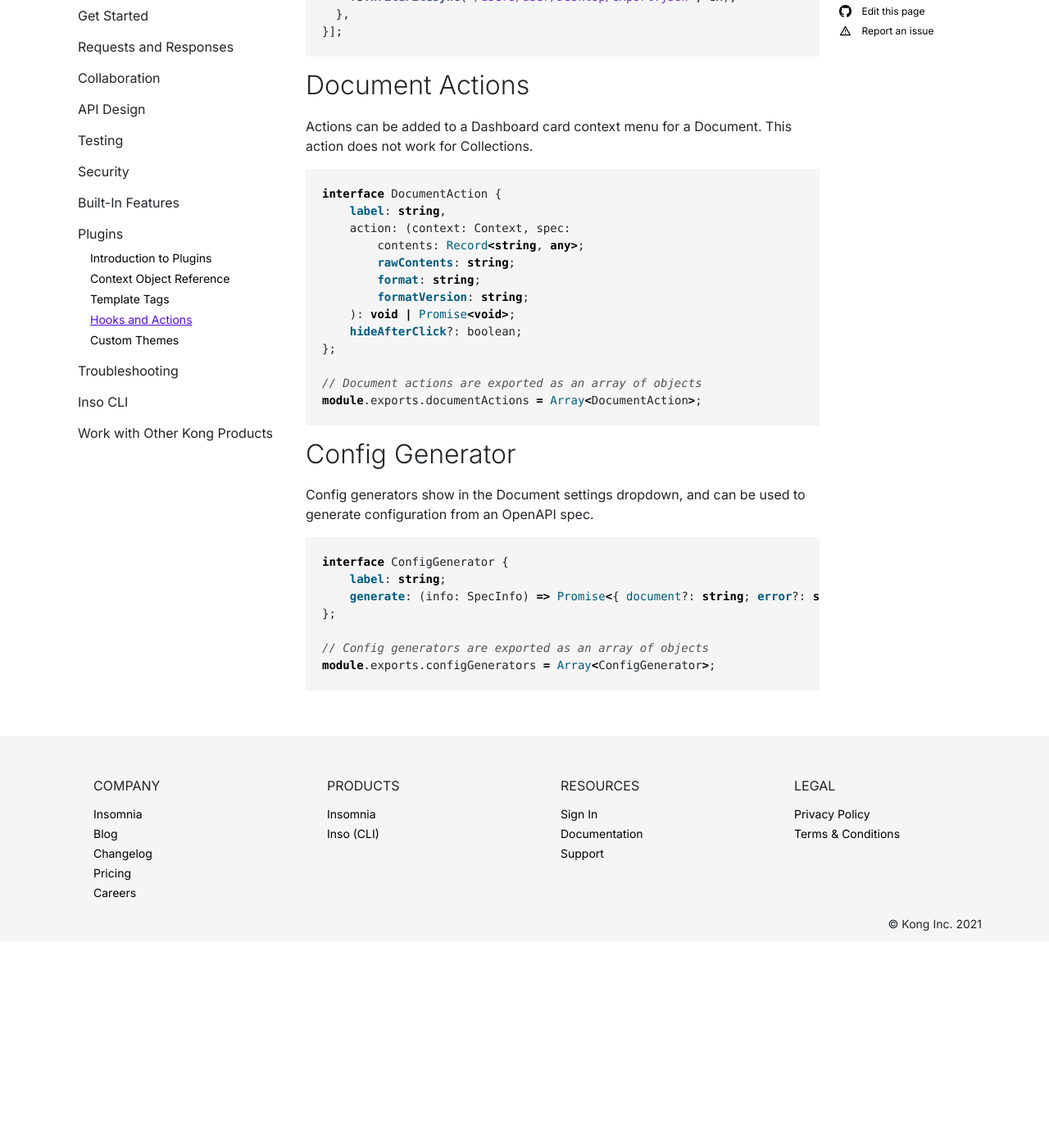
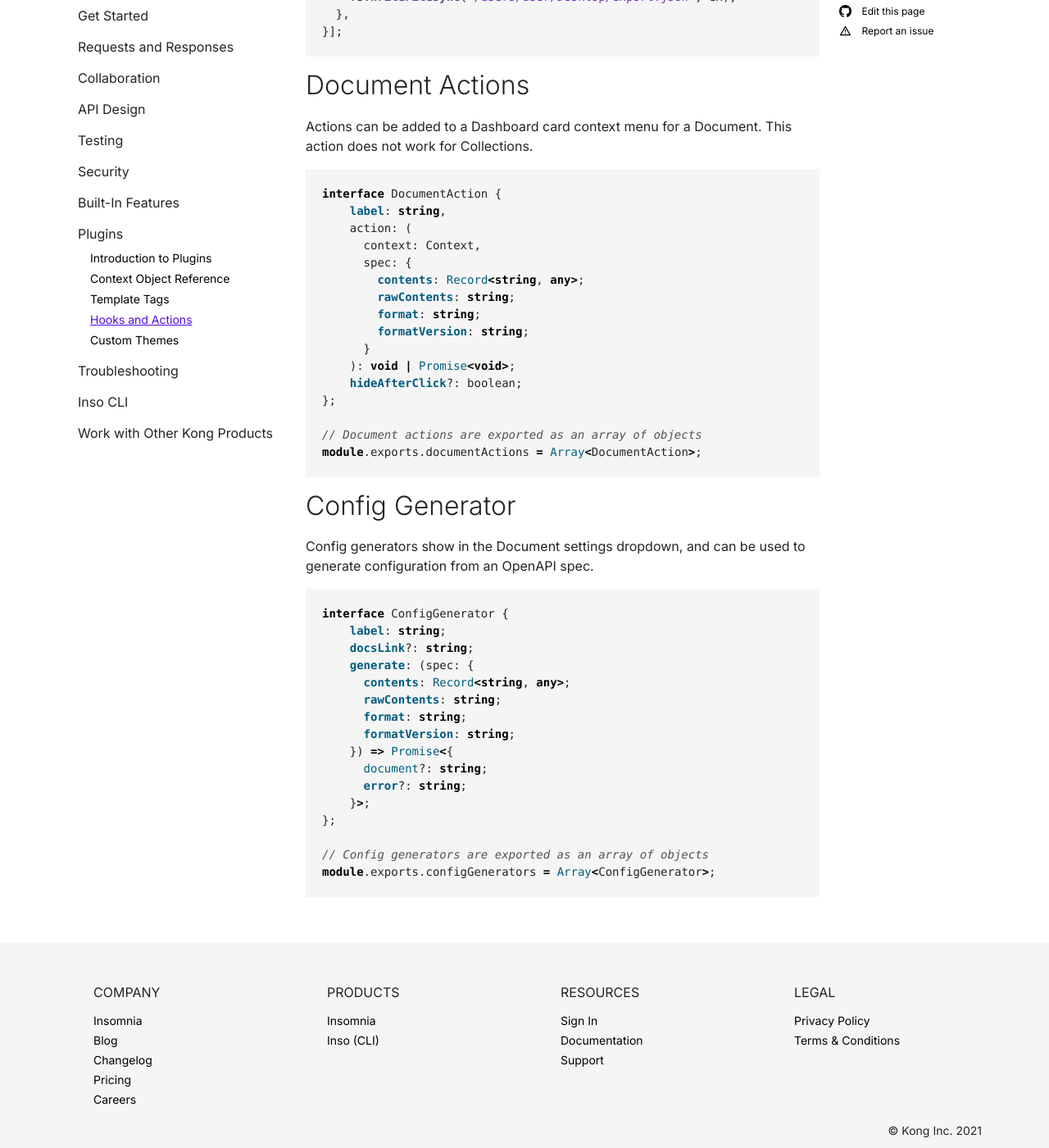
Before and after one commit to Kong/insomnia-docs, a Jekyll site: the page built from docs/insomnia/hooks-and-actions.md, in a window 1280 px wide and 1400 px high, scrolled down 3850 px. Shown: the whole window at 82% size. Built offline with Jekyll 4.4.1, drawn with Linux system fonts in a browser that asks for light colours; comment, search, counter and statistics services are not loaded; before the commit the page ends 4998 px from its top, so only the background shows below that.

Commit message:
Update config generator plugin API and document unlisted option (#64)
Co-authored-by: Falon Darville <falon.darville@konghq.com>

````diff
--- a/docs/insomnia/hooks-and-actions.md
+++ b/docs/insomnia/hooks-and-actions.md
@@ -193,7 +196,16 @@
 ```ts
 interface ConfigGenerator {
     label: string;
-    generate: (info: SpecInfo) => Promise<{ document?: string; error?: string; }>;
+    docsLink?: string;
+    generate: (spec: {
+      contents: Record<string, any>;
+      rawContents: string;
+      format: string;
+      formatVersion: string;
+    }) => Promise<{
+      document?: string;
+      error?: string;
+    }>;
 };
 
 // Config generators are exported as an array of objects
````
Also changed, not shown: other parts of docs/insomnia/hooks-and-actions.md (+4 -1 lines), docs/insomnia/introduction-to-plugins.md (+3 -1 lines).
